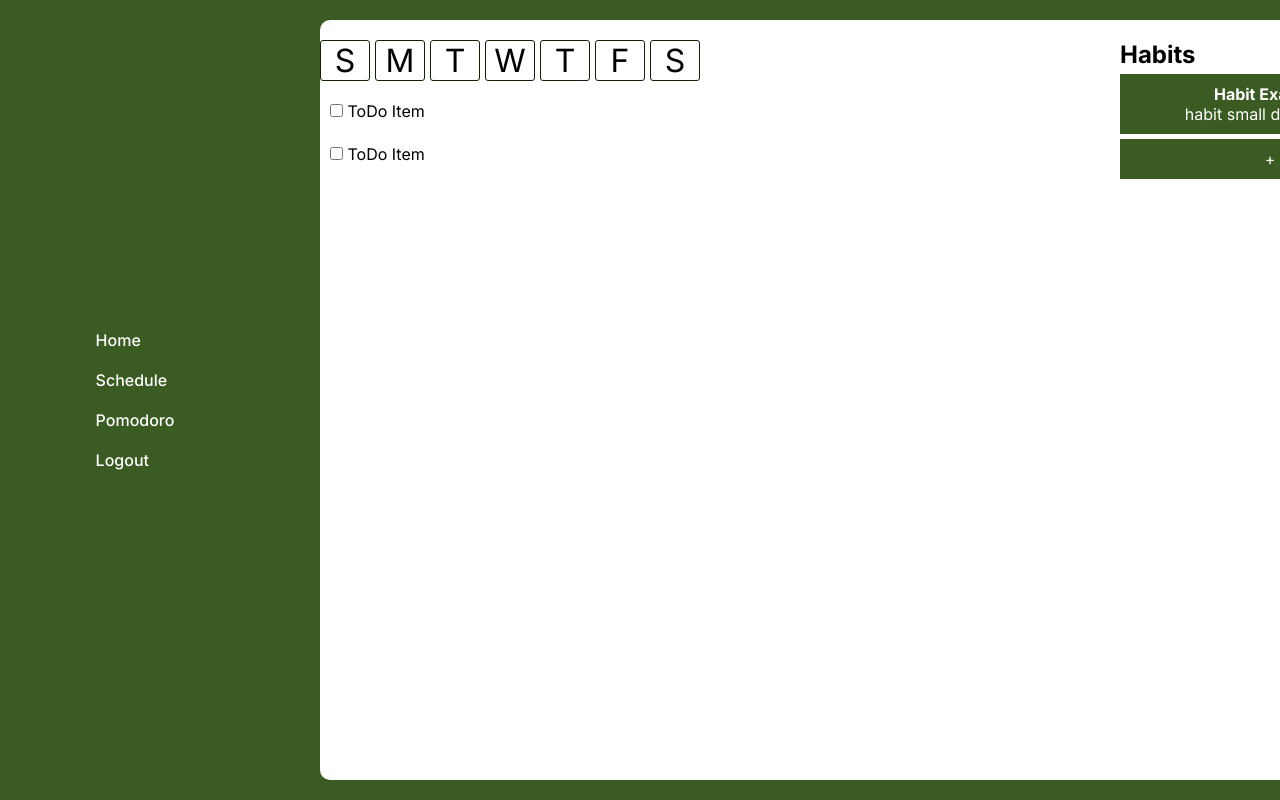
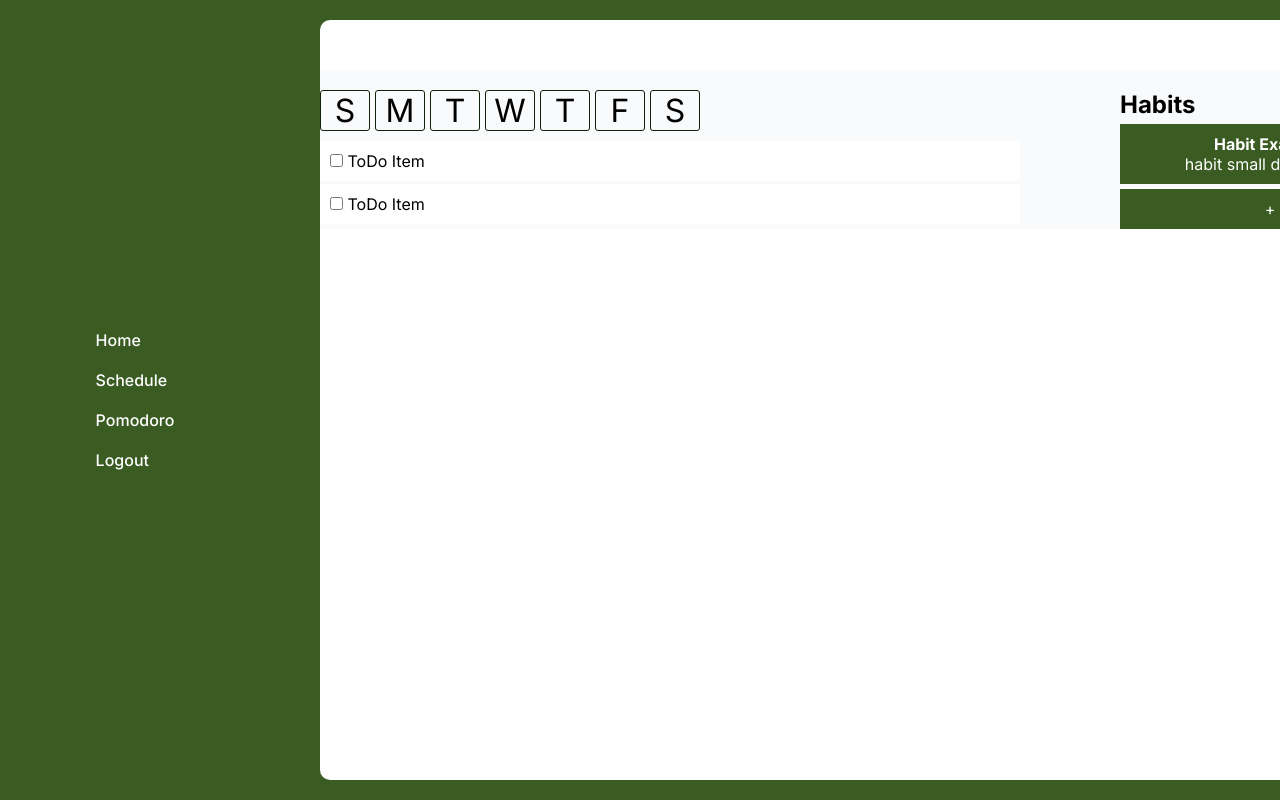
Before and after one commit to hgo19/routine-organizer, a React (Vite) app in the folder frontend/: page /home in a window 1280 px wide. Shown: the top 800 px of the page. Built offline with nearby package versions, Linux system fonts and the light colour scheme.

Commit message:
feat: change some colors on layout and home page

```diff
--- a/frontend/src/layouts/styles.css
+++ b/frontend/src/layouts/styles.css
@@ -7,7 +7,5 @@
 .outlet-container {
   background-color: white;
   border-radius: 10px;
-  /* height: 97%; */
   margin: 20px;
-  /* width: 97%; */
 }
--- a/frontend/src/pages/Home/styles.css
+++ b/frontend/src/pages/Home/styles.css
@@ -1,5 +1,7 @@
 .main-container {
+  background-color: #f9fafc;
   display: flex;
   gap: 10%;
   justify-content: space-evenly;
+  margin-top: 50px;
 }
```
